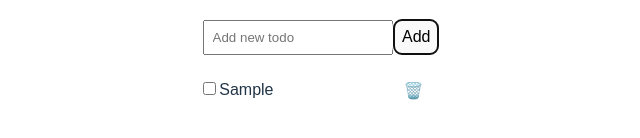
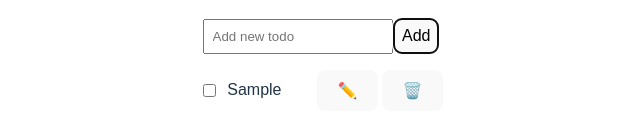
Before and after one commit to alexbelkedev/vue-todo-app, a Vue app: page / in a window 1280 px wide. Both pictures are taken after typing "Sample" into the empty fields and a click on the button "Add". Shown: the part 382-520 px from the top of the page, without its empty margins (319-959 px from the left). Built offline with nearby package versions, Linux system fonts and the light colour scheme.

Commit message:
edit todo

```diff
--- a/src/App.vue
+++ b/src/App.vue
@@ -14,6 +14,7 @@
         :todo="todo"
         @toggle="toggleTodo"
         @remove="removeTodo"
+        @update="updateTodo"
       />
     </ul>
   </main>
@@ -45,6 +46,13 @@ function toggleTodo(id) {
 
 function removeTodo(id) {
   todos.value = todos.value.filter((t) => t.id !== id);
+}
+
+function updateTodo({ id, text }) {
+  const todo = todos.value.find((t) => t.id === id);
+  if (todo) {
+    todo.text = text;
+  }
 }
 
 onMounted(() => {
--- a/src/components/TodoItem.vue
+++ b/src/components/TodoItem.vue
@@ -1,5 +1,6 @@
 <template>
   <li>
+    <div v-if="!isEditing" class="view">
       <label>
         <input
           type="checkbox"
@@ -8,13 +9,47 @@
         />
         <span :class="{ done: todo.done }">{{ todo.text }}</span>
       </label>
+      <div class="actions">
+        <button @click="startEdit">✏️</button>
         <button @click="$emit('remove', todo.id)">🗑️</button>
+      </div>
+    </div>
+
+    <div v-else class="edit">
+      <input
+        v-model="editText"
+        @keyup.enter="saveEdit"
+        @keyup.esc="cancelEdit"
+      />
+      <button @click="saveEdit">✅</button>
+      <button @click="cancelEdit">❌</button>
+    </div>
   </li>
 </template>
 
 <script setup>
-defineProps(["todo"]);
-defineEmits(["toggle", "remove"]);
+import { ref } from "vue";
+
+const props = defineProps(["todo"]);
+const emit = defineEmits(["toggle", "remove", "update"]);
+
+const isEditing = ref(false);
+const editText = ref("");
+
+function startEdit() {
+  editText.value = props.todo.text;
+  isEditing.value = true;
+}
+
+function saveEdit() {
+  if (editText.value.trim() === "") return;
+  emit("update", { id: props.todo.id, text: editText.value.trim() });
+  isEditing.value = false;
+}
+
+function cancelEdit() {
+  isEditing.value = false;
+}
 </script>
 
 <style scoped>
@@ -24,16 +59,27 @@ defineEmits(["toggle", "remove"]);
 }
 li {
   display: flex;
+  flex-direction: column;
+  margin: 0.5rem 0;
+  width: 100%;
+}
+.view {
+  display: flex;
   align-items: center;
   justify-content: space-between;
-  margin: 0.5rem 0;
 }
 label {
   flex: 1;
+  display: flex;
+  align-items: center;
+  gap: 0.5rem;
 }
-button {
-  background: none;
-  border: none;
-  cursor: pointer;
+.actions button {
+  margin-left: 0.3rem;
+}
+.edit {
+  display: flex;
+  align-items: center;
+  gap: 0.5rem;
 }
 </style>
```
Lines whose indentation alone changed are shown as unchanged.
